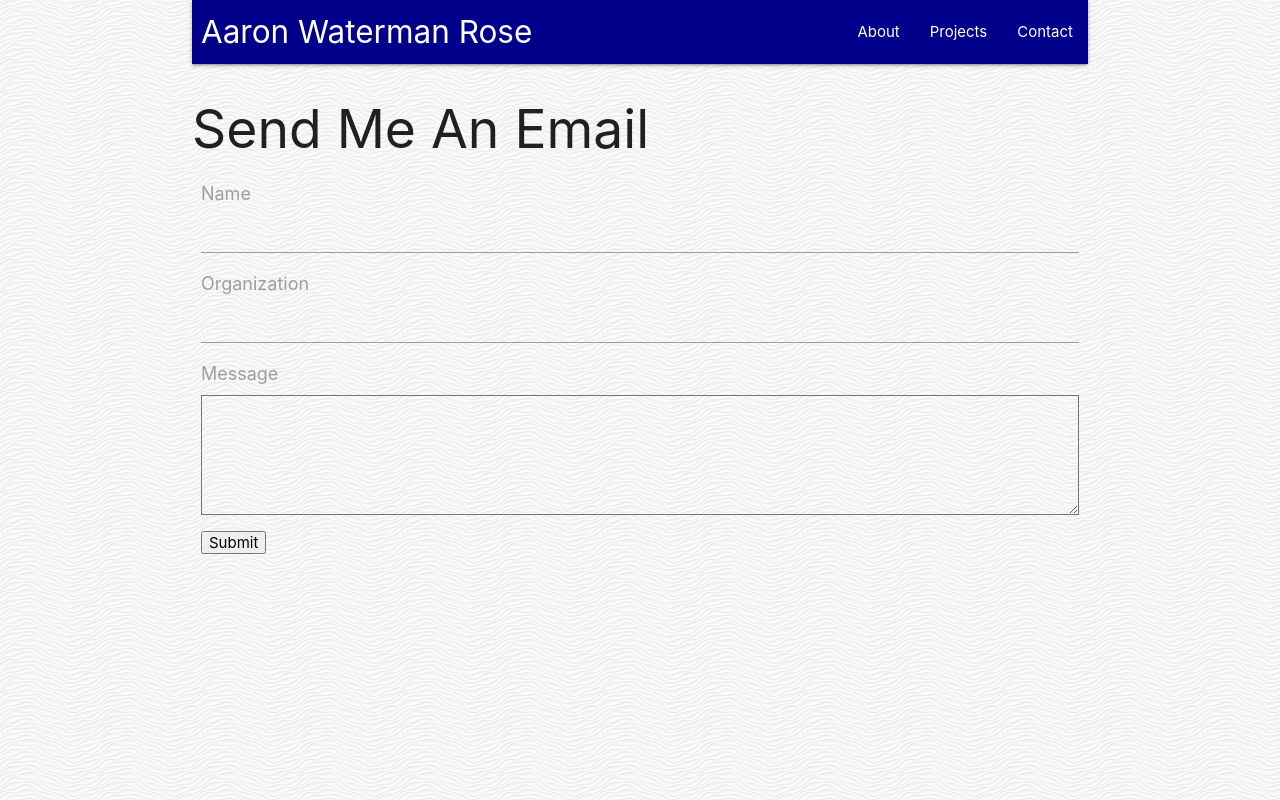
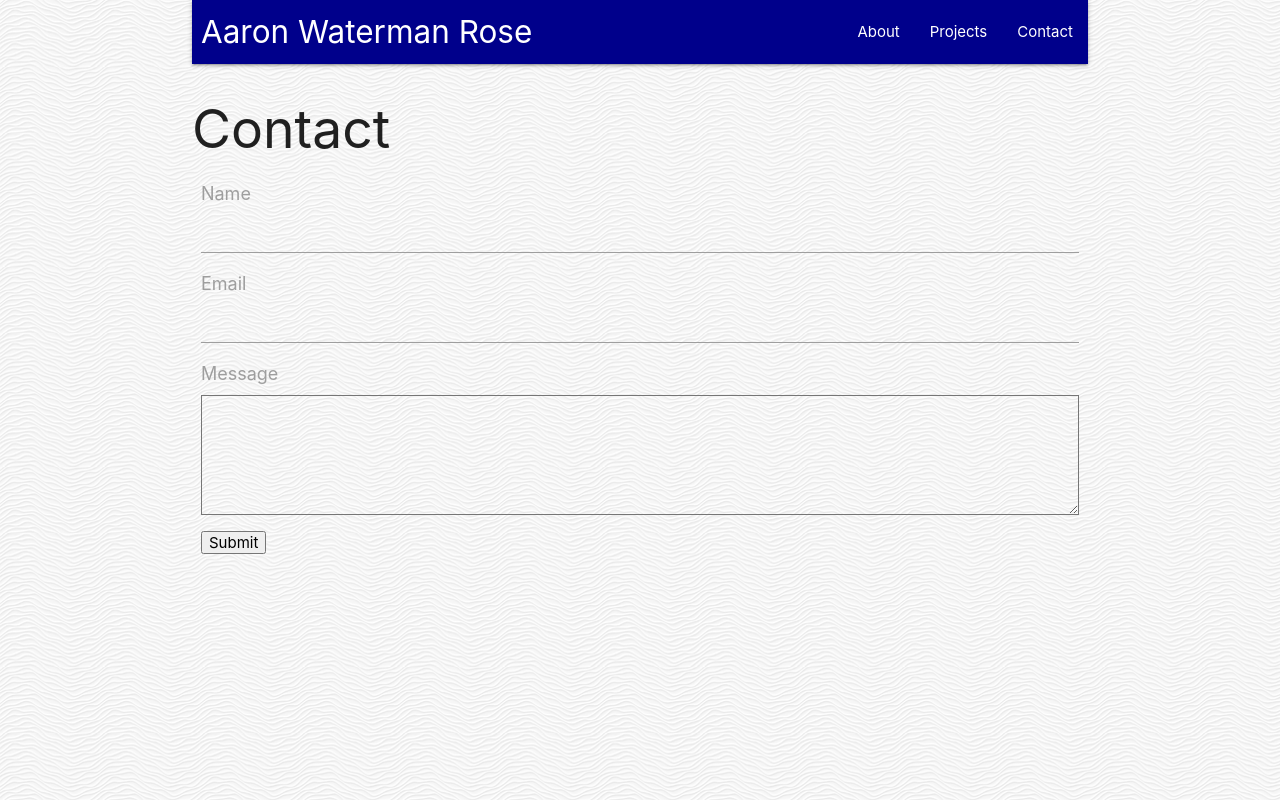
Before and after one commit to RexStrider/React-Portfolio, a React (Create React App) app in the folder client/: page /contact in a window 1280 px wide. Built offline with nearby package versions, Linux system fonts and the light colour scheme; the HTML template or start-up script is replaced by a standard one.

Commit message:
updated portfolio

```diff
--- a/client/src/Components/App.css
+++ b/client/src/Components/App.css
@@ -1,3 +1,7 @@
 body {
     background-image: url('../Assets/Images/white-waves.png');
 }
+
+p {
+    font-size: 18px;
+}
--- a/client/src/Components/Contact.js
+++ b/client/src/Components/Contact.js
@@ -4,28 +4,28 @@ import React from 'react';
 
 function Contact() {
     return(
-        <div className="contact">
-            <h2>Send Me An Email</h2>
+        <section className="contact">
+            <h2>Contact</h2>
 
             <section>
                 <label>Name</label>
-                <input />
+                <input id='name' />
             </section>
 
             <section>
-                <label>Organization</label>
-                <input />
+                <label>Email</label>
+                <input id='email' />
             </section>
 
             <section>
                 <label>Message</label>
-                <textarea></textarea>
+                <textarea id='message'></textarea>
             </section>
 
             <section>
                 <button>Submit</button>
             </section>
-        </div>
+        </section>
     )
 }
 
--- a/client/src/Components/Portfolio.css
+++ b/client/src/Components/Portfolio.css
@@ -5,8 +5,6 @@
 .portfolio section section {
     display: flex;
     flex-direction: column;
-
-    /* margin-left: 5px; */
 }
 
 .portfolio h2 {
@@ -14,10 +12,6 @@
     margin-bottom: 0;
 
     font-size: 26px;
-}
-
-.portfolio p {
-    font-size: 18px;
 }
 
 .portfolio a {
```
Also changed, not shown: 2 other files (tests, documents, lock files or other folders).
